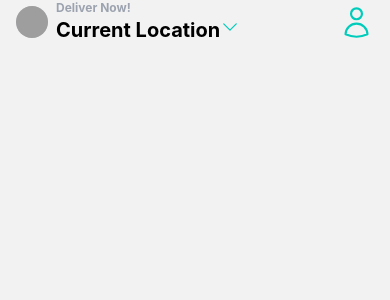
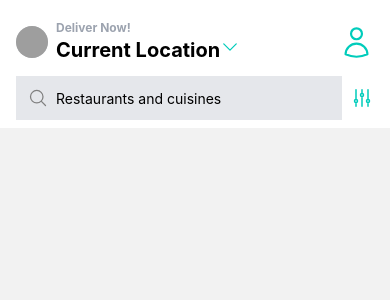
Before and after one commit to frdrk00/deliveroo-app-react-native, a React Native app: screen /Home in a window 390 px wide. Shown: the top 300 px of the page. Built offline with nearby package versions, Linux system fonts and the light colour scheme; grey boxes are pictures that could not be loaded.

Commit message:
HomeScreen - Search

```diff
--- a/package.json
+++ b/package.json
@@ -18,7 +18,7 @@
     "react-native-heroicons": "^3.2.0",
     "react-native-safe-area-context": "4.5.0",
     "react-native-screens": "~3.20.0",
-    "react-native-svg": "^13.10.0"
+    "react-native-svg": "13.4.0"
   },
   "devDependencies": {
     "@babel/core": "^7.20.0",
--- a/screens/HomeScreen.js
+++ b/screens/HomeScreen.js
@@ -1,4 +1,4 @@
-import { Image, Text, View } from 'react-native'
+import { Image, Text, TextInput, View } from 'react-native'
 import { SafeAreaView } from 'react-native-safe-area-context'
 import {
   UserIcon,
@@ -9,7 +9,7 @@ import {
 
 const HomeScreen = () => {
   return (
-    <SafeAreaView>
+    <SafeAreaView className="bg-white pt-5">
       {/* Header */}
       <View className="flex-row pb-3 items-center mx-4 space-x-2">
         <Image
@@ -29,6 +29,18 @@ const HomeScreen = () => {
 
         <UserIcon size={35} color="#00CCBB" />
       </View>
+
+      {/* Search */}
+      <View className="flex-row items-center space-x-2 pb-2 mx-4">
+        <View className="flex-row flex-1 space-x-2 bg-gray-200 p-3">
+          <MagnifyingGlassIcon color="gray" size={20} />
+          <TextInput
+            placeholder="Restaurants and cuisines"
+            keyboardType="default"
+          />
+        </View>
+        <AdjustmentsVerticalIcon color="#00CCBB" />
+      </View>
     </SafeAreaView>
   )
 }
```
Also changed, not shown: 1 other file (tests, documents, lock files or other folders).
